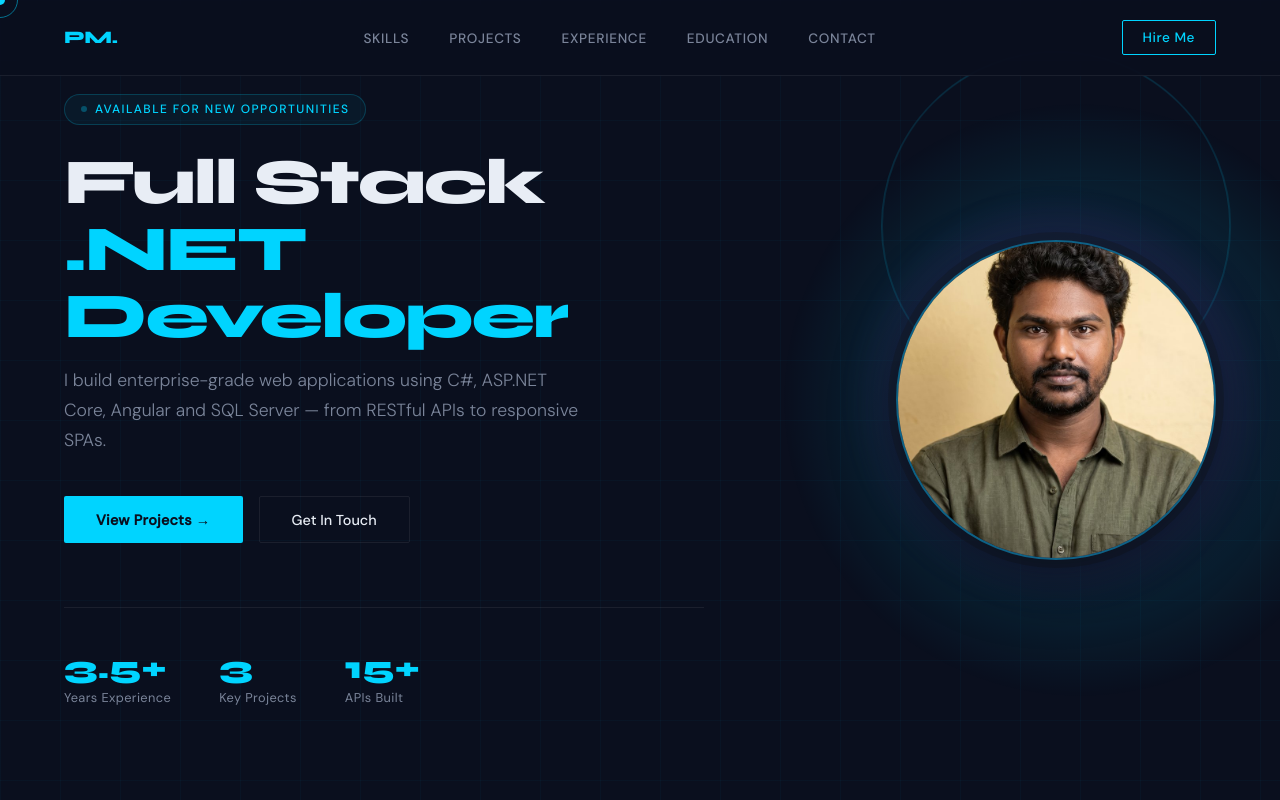
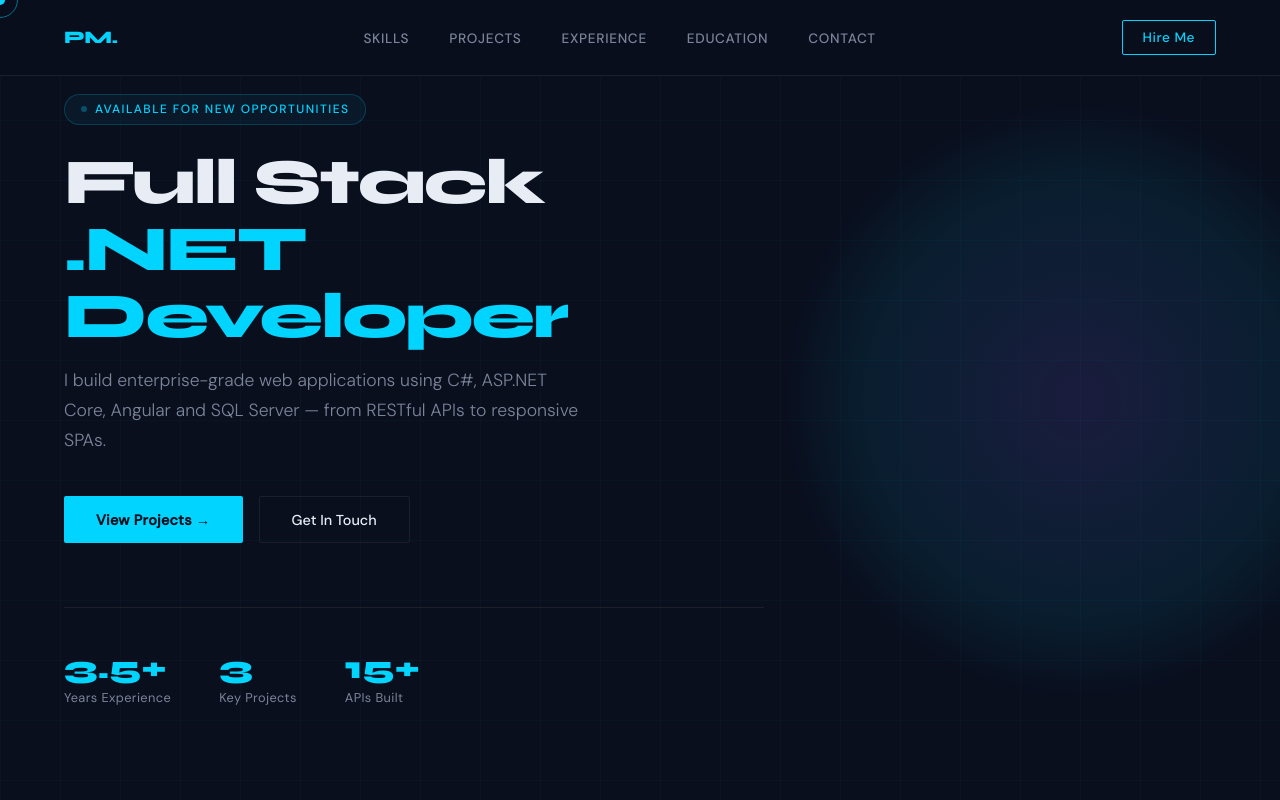
Before and after one commit to Prembhuvi6/portfolio, a plain HTML site: page index.html in a window 1280 px wide. Shown: the top 800 px of the page. Drawn offline with Linux system fonts and the light colour scheme.

Commit message:
Refactor hero section styles and remove photo elements
Removed unused hero photo styles and adjusted hero content width.

```diff
--- a/index.html
+++ b/index.html
@@ -64,11 +64,10 @@
   /* HERO */
   .hero {
     min-height: 100vh;
-    display: flex; align-items: center; justify-content: space-between;
+    display: flex; align-items: center;
     padding: 0 4rem;
     position: relative;
     overflow: hidden;
-    gap: 3rem;
   }
   .hero-blob {
     position: absolute; right: -100px; top: 50%; transform: translateY(-50%);
@@ -80,7 +79,7 @@
   }
   @keyframes pulse { 0%,100% { transform: translateY(-50%) scale(1); } 50% { transform: translateY(-50%) scale(1.08); } }
 
-  .hero-content { max-width: 640px; position: relative; z-index: 1; }
+  .hero-content { max-width: 700px; position: relative; z-index: 1; }
   .hero-tag {
     display: inline-flex; align-items: center; gap: 8px;
     font-size: 0.75rem; font-weight: 500; letter-spacing: 0.12em; text-transform: uppercase;
@@ -124,34 +123,6 @@
   }
   .stat-num { font-family: 'Syne', sans-serif; font-size: 2rem; font-weight: 800; color: var(--accent); }
   .stat-label { font-size: 0.8rem; color: var(--muted); margin-top: 2px; letter-spacing: 0.03em; }
-
-  /* HERO PHOTO */
-  .hero-photo-wrap {
-    position: relative; z-index: 1;
-    flex-shrink: 0;
-    width: 320px; height: 320px;
-    display: flex; align-items: center; justify-content: center;
-  }
-  .hero-photo-ring {
-    position: absolute; inset: -14px;
-    border-radius: 50%;
-    border: 1px solid rgba(0,212,255,0.25);
-    animation: pulse 6s ease-in-out infinite;
-  }
-  .hero-photo-glow {
-    position: absolute; inset: -40px;
-    border-radius: 50%;
-    background: radial-gradient(ellipse at center, rgba(0,212,255,0.18) 0%, rgba(124,106,247,0.1) 55%, transparent 75%);
-    filter: blur(10px);
-  }
-  .hero-photo {
-    position: relative;
-    width: 100%; height: 100%;
-    border-radius: 50%;
-    object-fit: cover;
-    border: 2px solid rgba(0,212,255,0.35);
-    box-shadow: 0 20px 60px rgba(0,0,0,0.5), 0 0 0 8px rgba(21,29,46,0.6);
-  }
 
   /* SECTIONS */
   section { padding: 6rem 4rem; position: relative; z-index: 1; }
@@ -244,17 +215,10 @@
   .fade-up.visible { opacity: 1; transform: translateY(0); }
 
   /* MOBILE */
-  @media (max-width: 900px) {
-    .hero { flex-direction: column-reverse; padding-top: 7rem; text-align: center; }
-    .hero-content { max-width: 100%; }
-    .hero-btns { justify-content: center; }
-    .hero-stats { justify-content: center; }
-    .hero-photo-wrap { width: 220px; height: 220px; }
-  }
   @media (max-width: 768px) {
     nav { padding: 1rem 1.5rem; }
     .nav-links { display: none; }
-    .hero { padding: 0 1.5rem; padding-top: 6rem; }
+    .hero { padding: 0 1.5rem; padding-top: 5rem; }
     section { padding: 4rem 1.5rem; }
     .contact-wrapper { grid-template-columns: 1fr; gap: 2rem; }
     footer { padding: 1.5rem; flex-direction: column; gap: 0.5rem; text-align: center; }
@@ -305,11 +269,6 @@
         <div class="stat-label">APIs Built</div>
       </div>
     </div>
-  </div>
-  <div class="hero-photo-wrap">
-    <div class="hero-photo-glow"></div>
-    <div class="hero-photo-ring"></div>
-    <img src="profile.jpg" alt="Premakumar Murukutti" class="hero-photo">
   </div>
 </section>
 
```
